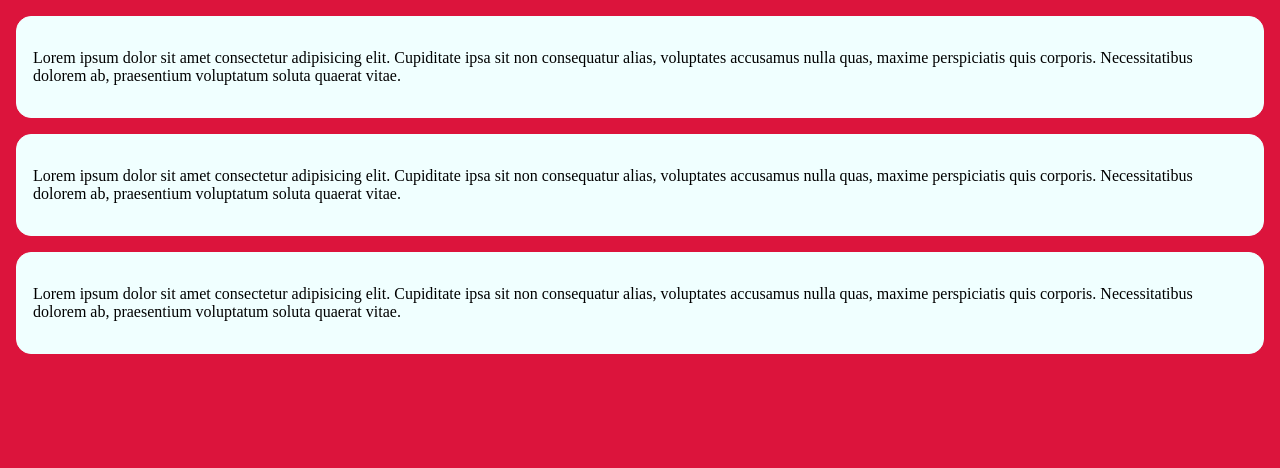
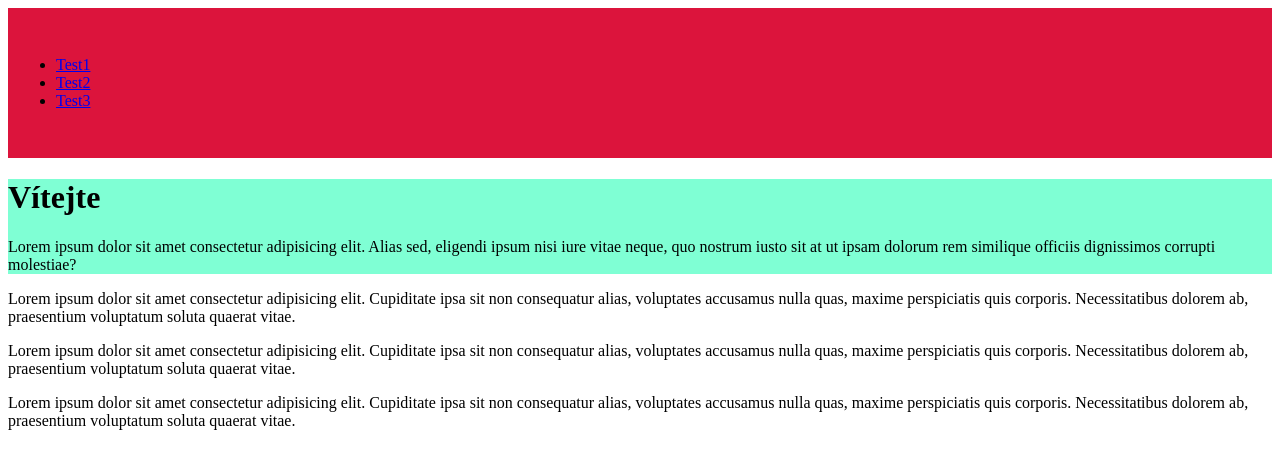
Before and after one commit to adamradis/html6_10_2023, a plain HTML site: page index.html in a window 1280 px wide. Drawn offline with Linux system fonts and the light colour scheme.

Commit message:
Vítejte web

```diff
--- a/index.html
+++ b/index.html
@@ -9,8 +9,24 @@
 
     <link rel="stylesheet" href="style/style.css">
 
-</head>
-<body></div>
+<header>
+    <nav>
+        <ul>
+            <li><a href="#">Test1</a></li>
+            <li><a href="#">Test2</a></li>
+            <li><a href="#">Test3</a></li>
+         </ul>
+    </nav>
+</header>
+
+<main>
+
+</main>
+    <div class="nadpis">
+        <h1>Vítejte</h1>
+        <p>Lorem ipsum dolor sit amet consectetur adipisicing elit. Alias sed, eligendi ipsum nisi iure vitae neque, quo nostrum iusto sit at ut ipsam dolorum rem similique officiis dignissimos corrupti molestiae?</p>
+    </div>
+
 
     <div class="okenko">
         <p id="text1"> Lorem ipsum dolor sit amet consectetur adipisicing elit. Cupiditate ipsa sit non consequatur alias, voluptates accusamus nulla quas, maxime perspiciatis quis corporis. Necessitatibus dolorem ab, praesentium voluptatum soluta quaerat vitae.
--- a/style/style.css
+++ b/style/style.css
@@ -1,13 +1,21 @@
-body{
+header{
+    background-color: crimson;
     margin: 0;
-    padding: 0%;
-    background-color: crimson;
+    padding: 16px;
 }
 
-.okenko{
-    background-color: azure;
-    margin: 16px;
+nav{
+    margin: 0;
     padding: 16px;
-    border: 1px solid azure;
-    border-radius: 15px;
 }
+
+ul{
+    margin: 0;
+    padding: 16px;
+
+}
+
+.nadpis{
+    background-color: aquamarine;
+
+}
```
